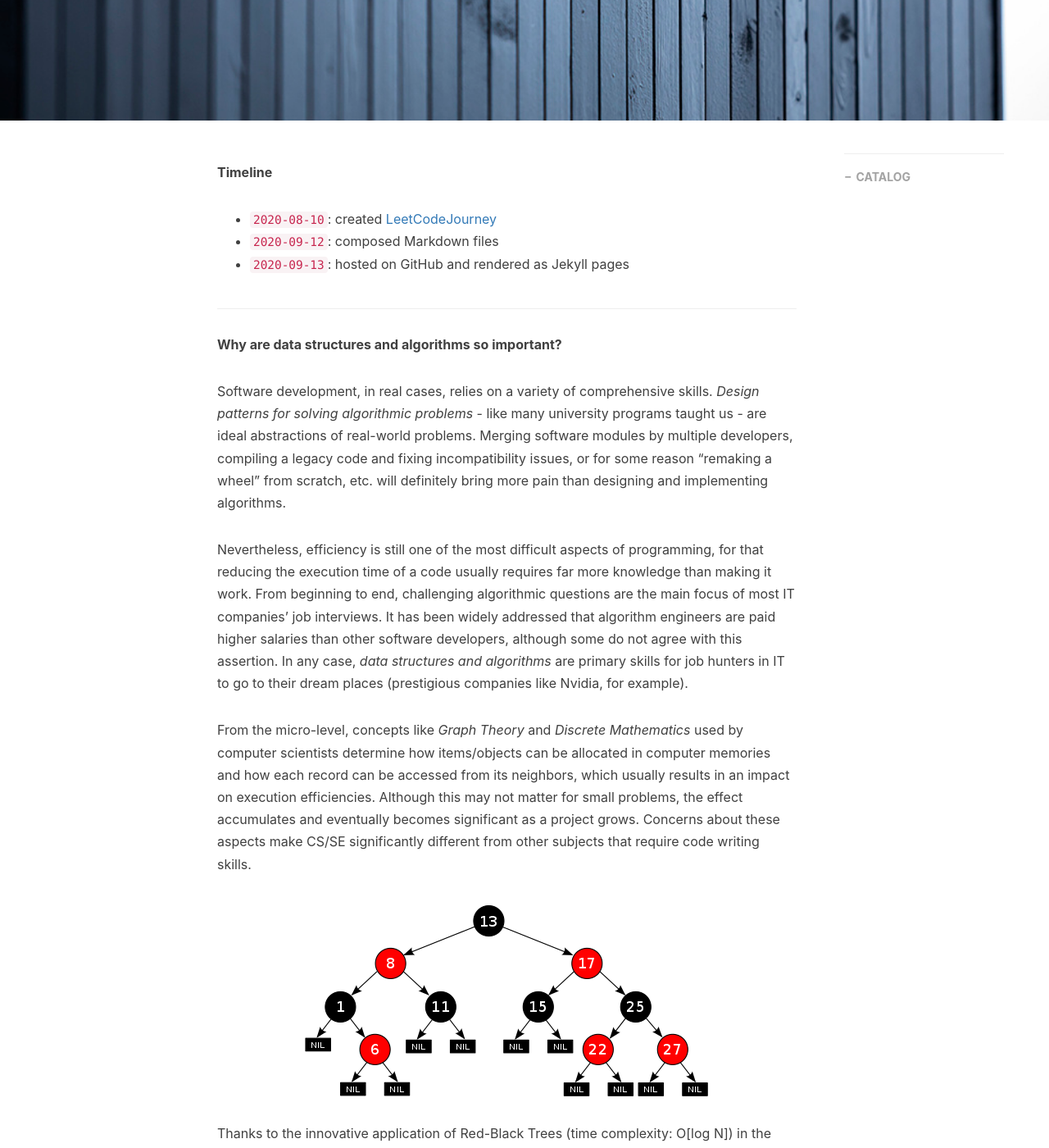
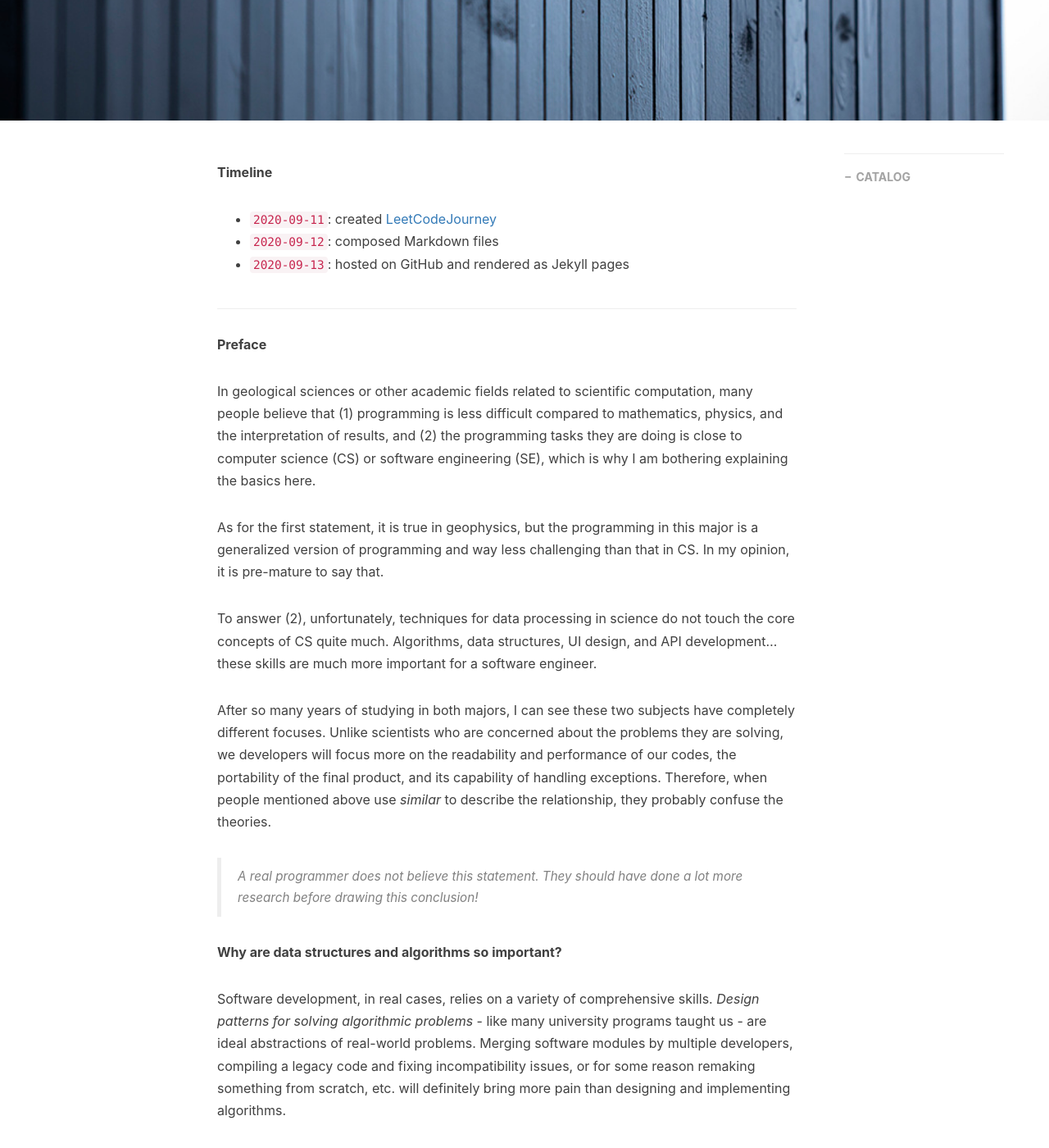
Before and after one commit to gengyu89/gengyu89.github.io, a Jekyll site: the page built from _posts/2020-09-13-leetcode-journey.markdown, in a window 1280 px wide and 1400 px high, scrolled down 436 px. Shown: the whole window at 82% size. Built offline with Jekyll 4.4.1, drawn with Linux system fonts in a browser that asks for light colours; nearby versions of some CDN libraries; comment, search, counter and statistics services are not loaded.

Commit message:
highly insultive

```diff
--- a/_posts/2020-09-13-leetcode-journey.markdown
+++ b/_posts/2020-09-13-leetcode-journey.markdown
@@ -15,23 +15,27 @@ tags:
 ---
 
 **Timeline**
-* `2020-08-10`: created [LeetCodeJourney](https://github.com/gengyu89/LeetCodeJourney)
+* `2020-09-11`: created [LeetCodeJourney](https://github.com/gengyu89/LeetCodeJourney)
 * `2020-09-12`: composed Markdown files
 * `2020-09-13`: hosted on GitHub and rendered as Jekyll pages
 
 ---
 
-<!-- **Preface**
+**Preface**
 
-In geological sciences or other academic fields related to scientific computation, many people believe that (1) programming is less difficult compared to the derivation of equations and the interpretation of results, and (2) the programming they learned is close to software engineering (SE) or computer science (CS), which is why I am bothering myself explaining the basics. As for the first statement, it is true in geophysics, but the programming in this major is a generalized version of programming and way less challenging than that in CS.
+In geological sciences or other academic fields related to scientific computation, many people believe that (1) programming is less difficult compared to mathematics, physics, and the interpretation of results, and (2) the programming tasks they are doing is close to computer science (CS) or software engineering (SE), which is why I am bothering explaining the basics here.
 
-To answer (2), unfortunately, techniques for data processing in science do not touch the core concepts of CS quite much. Algorithms, data structures, UI design, and API development... these skills are much more important as a software engineer. Geophysicists can be hardly capable of becoming developers without getting intensive training. After so many years of studying in both computer science and geophysics, I can see these two subjects have completely different focuses. They do not resemble each other in any way. When people mentioned above use *similar* to describe the relationship, they probably confuse the theories.
+As for the first statement, it is true in geophysics, but the programming in this major is a generalized version of programming and way less challenging than that in CS. In my opinion, it is pre-mature to say that.
 
-> A real programmer does not believe it. They should have done a lot more research before drawing this conclusion! -->
+To answer (2), unfortunately, techniques for data processing in science do not touch the core concepts of CS quite much. Algorithms, data structures, UI design, and API development... these skills are much more important for a software engineer.
+
+After so many years of studying in both majors, I can see these two subjects have completely different focuses. Unlike scientists who are concerned about the problems they are solving, we developers will focus more on the readability and performance of our codes, the portability of the final product, and its capability of handling exceptions. Therefore, when people mentioned above use *similar* to describe the relationship, they probably confuse the theories.
+
+> A real programmer does not believe this statement. They should have done a lot more research before drawing this conclusion!
 
 **Why are data structures and algorithms so important?**
 
-Software development, in real cases, relies on a variety of comprehensive skills. *Design patterns for solving algorithmic problems* - like many university programs taught us - are ideal abstractions of real-world problems. Merging software modules by multiple developers, compiling a legacy code and fixing incompatibility issues, or for some reason "remaking a wheel" from scratch, etc. will definitely bring more pain than designing and implementing algorithms.
+Software development, in real cases, relies on a variety of comprehensive skills. *Design patterns for solving algorithmic problems* - like many university programs taught us - are ideal abstractions of real-world problems. Merging software modules by multiple developers, compiling a legacy code and fixing incompatibility issues, or for some reason remaking something from scratch, etc. will definitely bring more pain than designing and implementing algorithms.
 
 Nevertheless, efficiency is still one of the most difficult aspects of programming, for that reducing the execution time of a code usually requires far more knowledge than making it work. From beginning to end, challenging algorithmic questions are the main focus of most IT companies' job interviews. It has been widely addressed that algorithm engineers are paid higher salaries than other software developers, although some do not agree with this assertion. In any case, *data structures and algorithms* are primary skills for job hunters in IT to go to their dream places (prestigious companies like Nvidia, for example).
 
```
